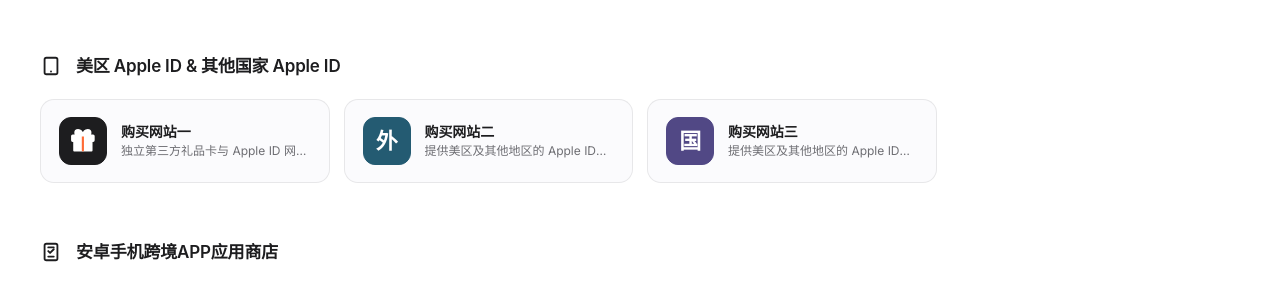
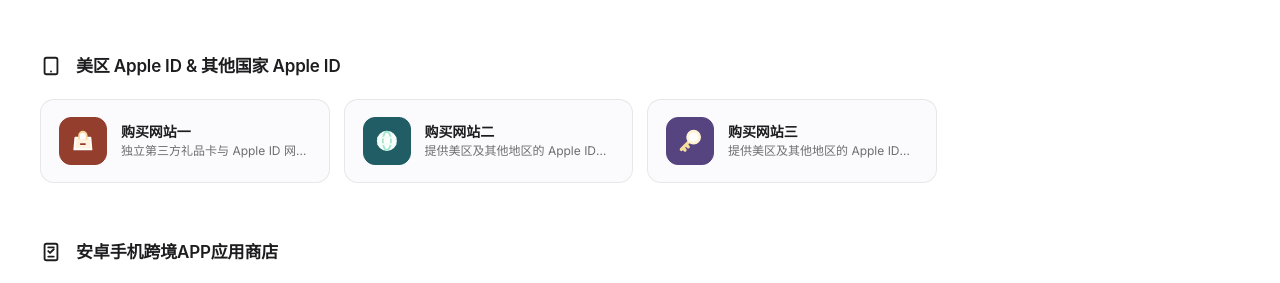
Before and after one commit to superchaospc/kjzyz, a plain HTML site: page public/index.html in a window 1280 px wide. Shown: the part 1944-2227 px from the top of the page. Drawn offline with Linux system fonts and the light colour scheme.

Commit message:
Give the three Apple ID purchase cards distinct icons

```diff
--- a/public/assets/js/home.js
+++ b/public/assets/js/home.js
@@ -270,22 +270,24 @@ const PRODUCTS = [
   {
     id: 'reegifts', symbol: 'Re', name: '购买网站一', slogan: '礼品卡 & Apple ID',
     description: '独立第三方礼品卡与 Apple ID 网站，购买及售后请联系该站客服',
-    color: '#1d1d1f', scenes: ['appleid'],
-    customLogo: '<svg viewBox="0 0 24 24" fill="none" stroke="white" stroke-width="2" stroke-linecap="round" stroke-linejoin="round"><polyline points="20 12 20 21 4 21 4 12" fill="white"/><rect x="2" y="7" width="20" height="5" rx="0.5" fill="white"/><line x1="12" y1="21" x2="12" y2="7" stroke="#ff6b35"/><path d="M12 7H7.5a2.5 2.5 0 010-5C11 2 12 7 12 7zM12 7h4.5a2.5 2.5 0 000-5C13 2 12 7 12 7z" fill="white"/></svg>',
+    color: '#943e2e', scenes: ['appleid'],
+    customLogo: '<svg aria-hidden="true" viewBox="0 0 24 24" fill="none" stroke-width="1.7" stroke-linecap="round" stroke-linejoin="round"><path d="M5 9h14l1 11H4L5 9Z" fill="#fff3df"/><path d="M8.5 10V7a3.5 3.5 0 0 1 7 0v3" stroke="#ffd79b"/><path d="M10 15h4" stroke="#943e2e"/></svg>',
     recommended: false, badge: null,
     affiliateUrl: 'https://www.reegifts.com/'
   },
   {
     id: 'waiquid', symbol: '外', name: '购买网站二', slogan: '美区 Apple ID',
     description: '提供美区及其他地区的 Apple ID，购买及售后请联系该站客服',
-    color: '#245b72', scenes: ['appleid'],
+    color: '#205d65', scenes: ['appleid'],
+    customLogo: '<svg aria-hidden="true" viewBox="0 0 24 24" fill="none" stroke-width="1.7" stroke-linecap="round" stroke-linejoin="round"><circle cx="12" cy="12" r="8.5" stroke="#effff8"/><ellipse cx="12" cy="12" rx="3.8" ry="8.5" stroke="#a3e7cf"/><path d="M4 9h16M4 15h16" stroke="#effff8"/></svg>',
     recommended: false, badge: null,
     affiliateUrl: 'https://waiquid.com/'
   },
   {
     id: 'guowaiid', symbol: '国', name: '购买网站三', slogan: '美区 Apple ID',
     description: '提供美区及其他地区的 Apple ID，购买及售后请联系该站客服',
-    color: '#514885', scenes: ['appleid'],
+    color: '#564480', scenes: ['appleid'],
+    customLogo: '<svg aria-hidden="true" viewBox="0 0 24 24" fill="none" stroke-width="1.7" stroke-linecap="round" stroke-linejoin="round"><path d="m11 13-7 7M5.5 18.5l2 2m1-5 2 2" stroke="#f5de9c" stroke-width="3"/><circle cx="15.5" cy="8.5" r="5.5" stroke="#fff3d7" stroke-width="2.8"/><circle cx="17" cy="7" r="1.1" fill="#fff3d7"/></svg>',
     recommended: false, badge: null,
     affiliateUrl: 'https://www.guowaiid.com/'
   },
--- a/public/index.html
+++ b/public/index.html
@@ -929,7 +929,7 @@ footer {
 </div>
 
 <!-- ============ SCRIPTS ============ -->
-<script src="/assets/js/home.js?v=8a995d9a22"></script>
+<script src="/assets/js/home.js?v=455b6c5b28"></script>
 
 </body>
 </html>
```
